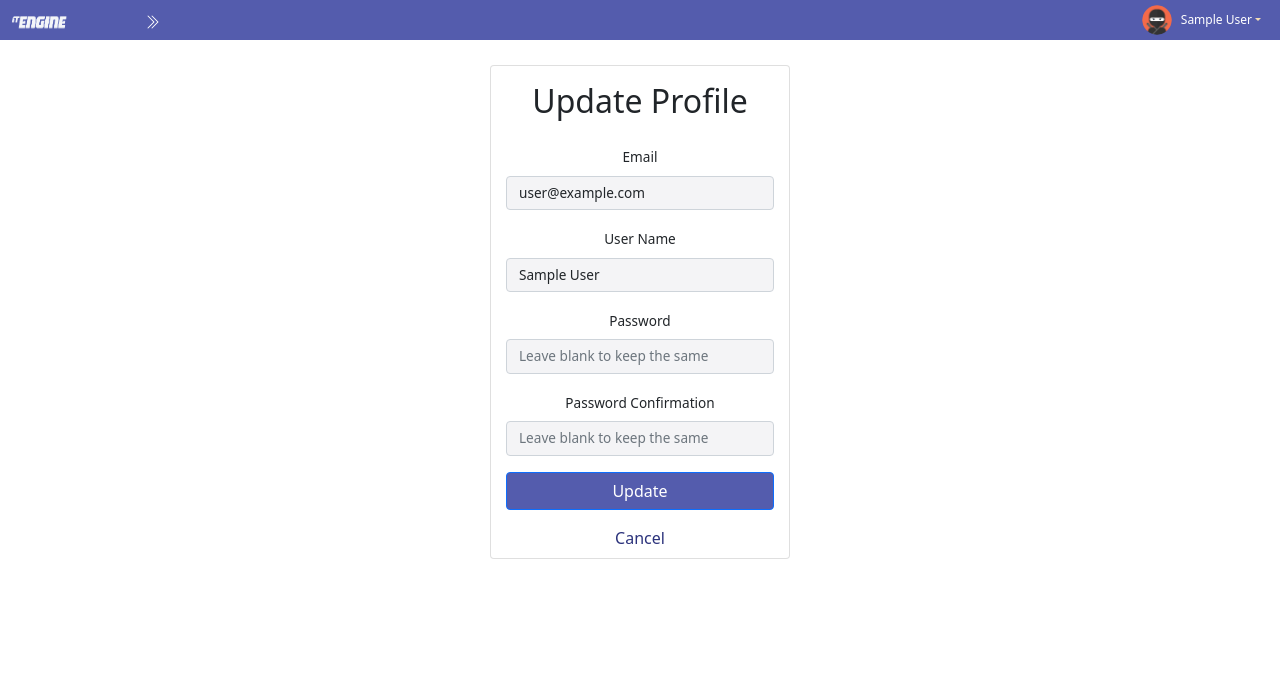
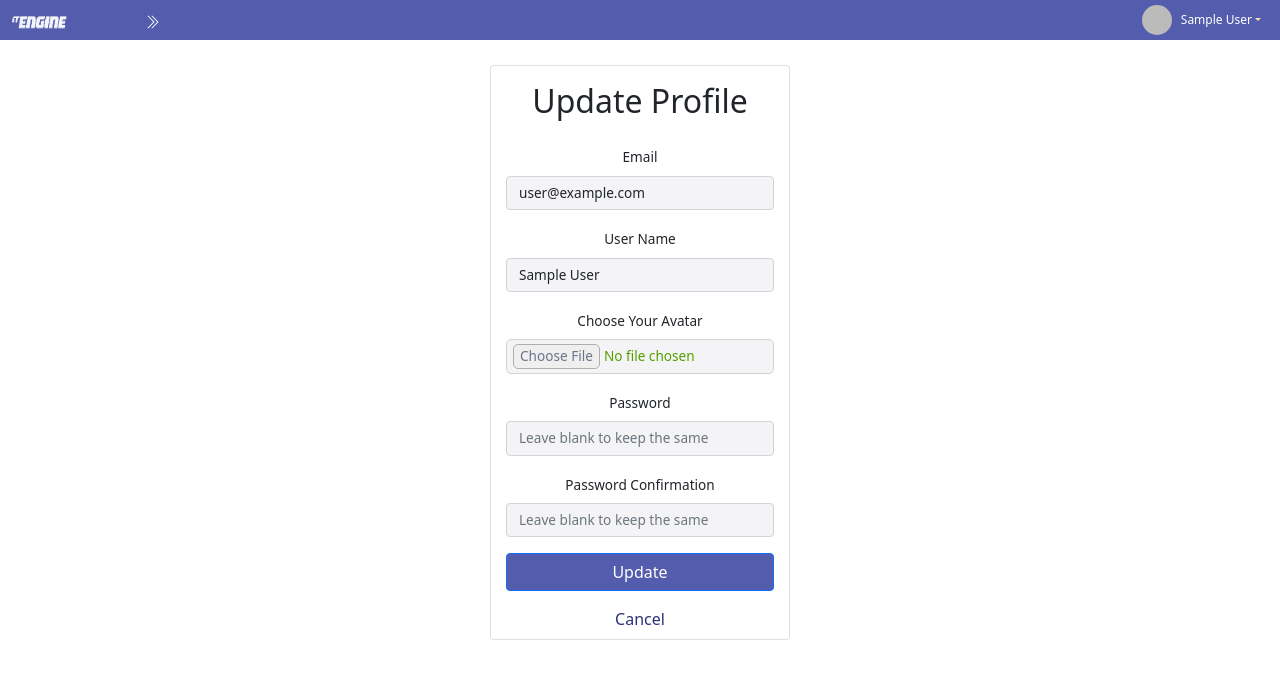
Before and after one commit to SlobodanDodic/firebase-app, a React (Create React App) app: page /update-profile in a window 1280 px wide. Shown: the top 676 px of the page. Built offline with nearby package versions, Linux system fonts and the light colour scheme; no server answers; sample sign-in values are in the browser's storage.

Commit message:
updateProfile / img for logged user

```diff
--- a/src/Components/TopbarPage.js
+++ b/src/Components/TopbarPage.js
@@ -6,7 +6,6 @@ import { Alert } from "react-bootstrap";
 import { BsChevronDoubleLeft, BsChevronDoubleRight } from "react-icons/bs";
 import logo from "../Assets/logo.png";
 import avatarV from "../Assets/avatarV.png";
-import avatar from "../Assets/avatar.png";
 
 function TopbarPage() {
   const [leftbar, setLeftbar] = useState(false);
@@ -53,7 +52,7 @@ function TopbarPage() {
         {/* User info */}
         <span className="topbar-loggedUser">
           <img
-            src={avatar ? avatar : avatarV}
+            src={currentUser.photoURL ? currentUser.photoURL : avatarV}
             className="top-user-img"
             alt="id"
           />
@@ -109,7 +108,7 @@ function TopbarPage() {
             <h6>{currentUser.displayName}</h6>
             <p>{currentUser.email}</p>
             <img
-              src={avatar ? avatar : avatarV}
+              src={currentUser.photoURL ? currentUser.photoURL : avatarV}
               className="user-img"
               alt="id"
             />
--- a/src/Components/UpdateProfile.js
+++ b/src/Components/UpdateProfile.js
@@ -1,4 +1,5 @@
 import React, { useRef, useState } from "react";
+import { db } from "../firebase";
 import TopbarPage from "../Components/TopbarPage";
 import { Form, Button, Card, Alert } from "react-bootstrap";
 import { useAuth } from "../Contexts/AuthContext";
@@ -9,9 +10,16 @@ export default function UpdateProfile() {
   const userNameRef = useRef();
   const passwordRef = useRef();
   const passwordConfirmRef = useRef();
+  // const userPhotoRef = useRef();
+  const [userAvatar, setUserAvatar] = useState(null);
 
-  const { currentUser, updatePassword, updateEmail, updateUserName } =
-    useAuth();
+  const {
+    currentUser,
+    updatePassword,
+    updateEmail,
+    updateUserName,
+    updateUserPhoto,
+  } = useAuth();
 
   const [error, setError] = useState("");
   const [loading, setLoading] = useState(false);
@@ -37,6 +45,9 @@ export default function UpdateProfile() {
     if (userNameRef.current.value) {
       promises.push(updateUserName(userNameRef.current.value));
     }
+    if (userAvatar) {
+      promises.push(updateUserPhoto(userAvatar));
+    }
 
     Promise.all(promises)
       .then(() => {
@@ -49,6 +60,23 @@ export default function UpdateProfile() {
         setLoading(false);
       });
   }
+
+  const handleUpload = (e) => {
+    const file = e.target.files[0];
+    db.storage()
+      .ref(`images/${file.name}`)
+      .put(file)
+      .then(() => {
+        db.storage()
+          .ref("images")
+          .child(file.name)
+          .getDownloadURL()
+          .then((url) => {
+            console.log(url);
+            setUserAvatar(url);
+          });
+      });
+  };
 
   return (
     <>
@@ -76,6 +104,19 @@ export default function UpdateProfile() {
                 type="text"
                 ref={userNameRef}
                 defaultValue={currentUser.displayName}
+              />
+            </Form.Group>
+
+            <Form.Group id="avatar">
+              <Form.Label>Choose Your Avatar</Form.Label>
+              <Form.Control
+                className="loggedAvatarLabel"
+                type="file"
+                // ref={userPhotoRef}
+                // defaultValue={currentUser.photoURL}
+                name="avatar"
+                defaultValue={userAvatar}
+                onChange={handleUpload}
               />
             </Form.Group>
 
--- a/src/Contexts/AuthContext.js
+++ b/src/Contexts/AuthContext.js
@@ -41,6 +41,10 @@ export function AuthProvider({ children }) {
     return currentUser.updateProfile({ displayName });
   }
 
+  function updateUserPhoto(photoURL) {
+    return currentUser.updateProfile({ photoURL });
+  }
+
   useEffect(() => {
     const unsubscribe = auth.onAuthStateChanged((user) => {
       setCurrentUser(user);
@@ -69,6 +73,7 @@ export function AuthProvider({ children }) {
     updateEmail,
     updatePassword,
     updateUserName,
+    updateUserPhoto,
   };
 
   return (
--- a/src/SASS/_TopLeftBars.scss
+++ b/src/SASS/_TopLeftBars.scss
@@ -97,6 +97,7 @@ span {
 
   .top-user-img {
     width: 30px;
+    height: 30px;
     border-radius: 50%;
   }
   p {
@@ -125,8 +126,7 @@ span {
   }
   .user-img {
     width: 85px;
-    height: 50%;
+    height: 85px;
     border-radius: 50%;
-    padding: 19px 0;
   }
 }
--- a/src/SASS/_Users.scss
+++ b/src/SASS/_Users.scss
@@ -123,4 +123,20 @@
   .form-control {
     font-size: 0.85rem;
   }
+  .loggedAvatarLabel {
+    border: 1px solid lightgray;
+    background-color: #f4f4f6;
+    border-radius: 5px;
+    width: 100%;
+    color: #559f00;
+    font-size: 0.85rem;
+    padding: 0.25rem 0.75rem 0.25rem 0.375rem;
+  }
+  input[type="file"]::file-selector-button {
+    border: 1px solid rgb(175, 175, 175);
+    border-radius: 5px;
+    color: #6c758c;
+    font-size: 0.85rem;
+    text-align: center;
+  }
 }
```
Also changed, not shown: src/style.css.
